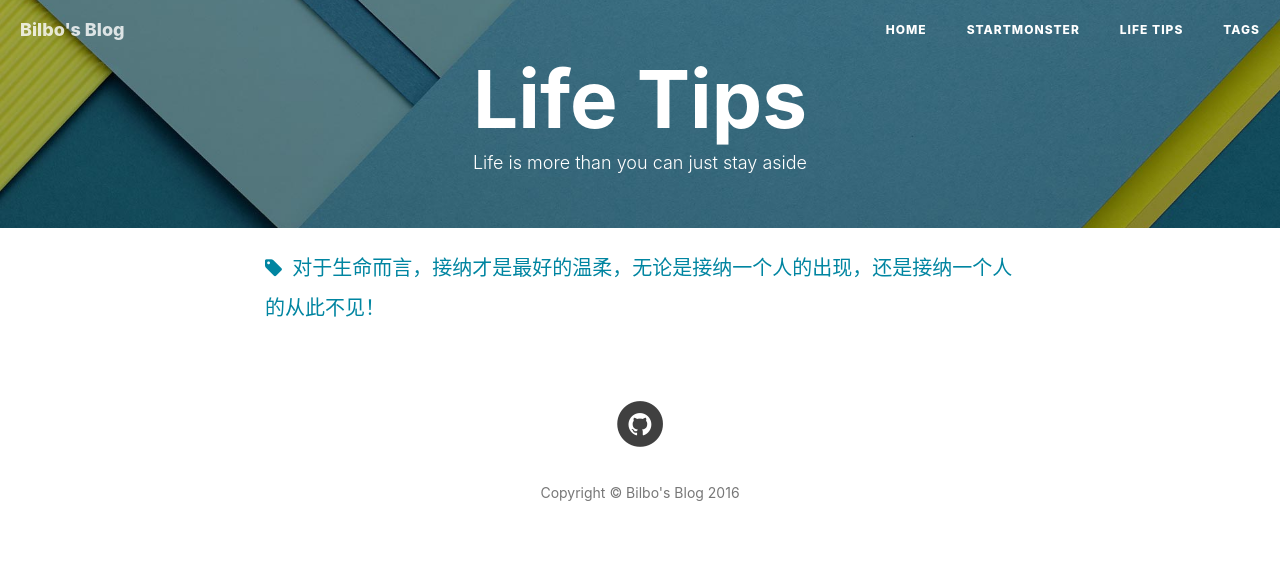
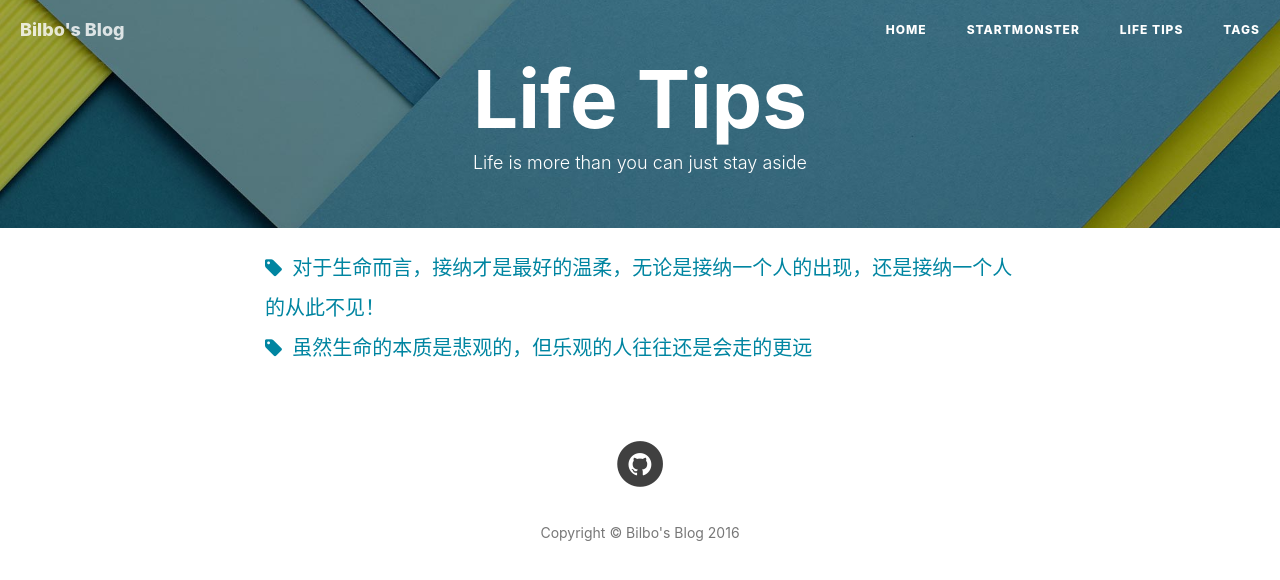
Before and after one commit to leon90dm/leon90dm.github.io, a Jekyll site: the page built from lifetips.html, in a window 1280 px wide. Shown: the top 580 px of the page. Built offline with Jekyll 4.4.1, drawn with Linux system fonts in a browser that asks for light colours; nearby versions of some CDN libraries; comment, search, counter and statistics services are not loaded.

Commit message:
life sad

```diff
--- a/lifetips.html
+++ b/lifetips.html
@@ -5,6 +5,7 @@ description: Life is more than you can just stay aside
 header-img: "img/tag-bg.jpg"
 tips:
  - 对于生命而言，接纳才是最好的温柔，无论是接纳一个人的出现，还是接纳一个人的从此不见！
+ - 虽然生命的本质是悲观的，但乐观的人往往还是会走的更远
 ---
 
 <!-- Page Header -->
```
